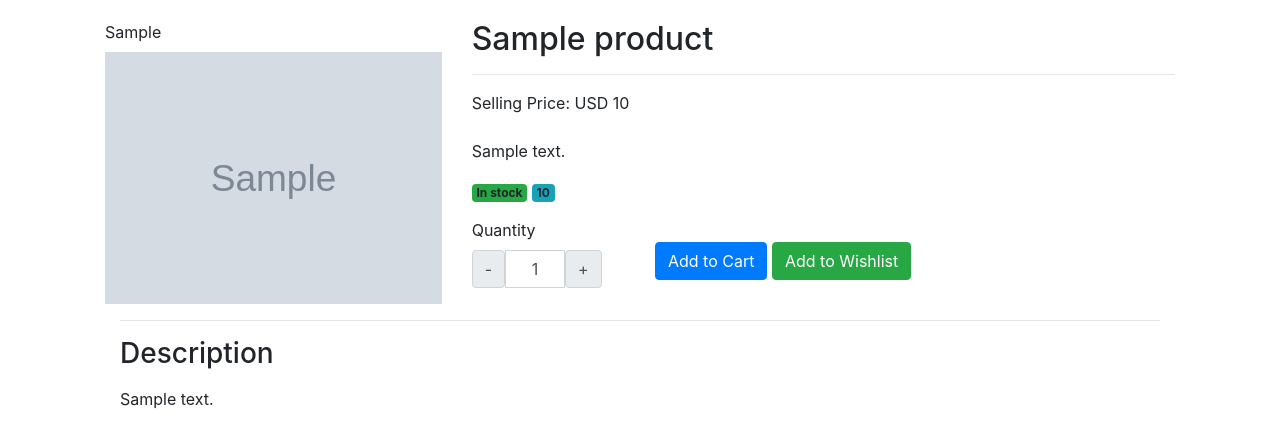
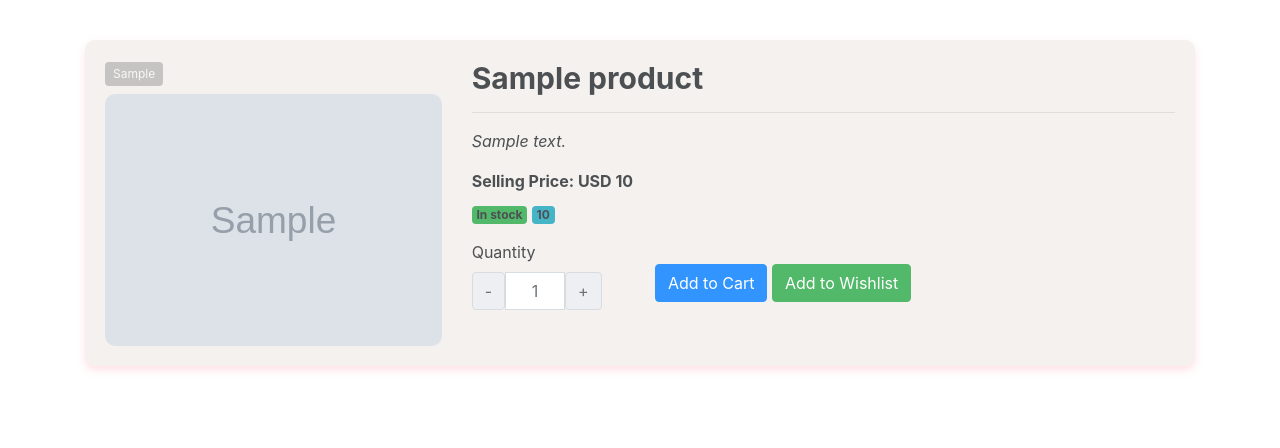
Before and after one commit to shiroochan143/COSC75, a Django app: template products/templates/products/view.html in a window 1280 px wide. Shown: the part 58-506 px from the top of the page. Run offline with Django 3.2, Linux system fonts and the light colour scheme; the template is opened without the code that fills it: values that come from a table or form of the project are taken from there, others are empty; tables that the repository leaves empty hold one stand-in row (values such as "Sample post"); grey boxes marked "Sample" are stand-in pictures; some libraries are stand-ins or nearby versions.

Commit message:
changes on sei's part: coll, view and index

```diff
--- a/products/templates/products/view.html
+++ b/products/templates/products/view.html
@@ -3,6 +3,55 @@
 {% block content %}
 
 {% load static %}
+
+<style>
+  .product_data {
+    background-color: #F3EEEA;
+    opacity: 0.8;
+    box-shadow: 0 4px 8px rgba(255, 182, 193, 0.5);
+    transition: box-shadow 0.3s ease;
+    border-radius: 10px;
+    margin-top: 40px;
+    }
+
+    .badge bg-success {
+        background-color: #F3EEEA;
+
+    }
+
+  .product_data:hover {
+    box-shadow: 0 8px 16px rgba(255, 182, 193, 0.8);
+  }
+
+  .product_viewtag {
+    background-color: gray;
+    opacity: 0.5;
+    color: white;
+    padding: 3px 8px;
+    border-radius: 4px;
+    font-size: 12px;
+  }
+
+  h2 {
+    font-weight: bold;
+    font-size: 30px;
+  }
+
+  p {
+    font-style: italic;
+  }
+
+  img {
+    border-radius: 10px;
+    max-width: 100%;
+    height: auto;
+  }
+
+  .selling-price {
+    font-weight: bold;
+    display: block; /* Add this line to make it break into a new line */
+  }
+</style>
 
 <div class="container">
    <div class="row">
@@ -14,7 +63,7 @@
                         {% if products.tag %}
                             <label class="product_viewtag"> {{products.tag}}</label>
                         {% endif %}
-                        <img src = "{{ products.product_image.url }}" class="w-100" alt="image">
+                        <img src="{{ products.product_image.url }}" class="w-100" alt="image">
                     </div>
                     <div class="col-md-8">
                         <h2 class="mb-0">
@@ -24,11 +73,10 @@
                             {% endif %}
                         </h2>
                         <hr>
-                        <label class="me-3">Selling Price: USD {{ products.selling_price | stringformat:'d'}}</label>
                         <p class="mt-3">
                             {{ products.product_description }}
                         </p>
-                        </hr>
+                        <label class="me-3 selling-price">Selling Price: USD {{ products.selling_price | stringformat:'d'}}</label>
                         {% if products.quantity > 0 %}
                             <label class="badge bg-success"> In stock</label>
                             <label class="badge bg-info "> {{ products.quantity }}</label>
@@ -56,48 +104,15 @@
                         </div>
                     </div>
                 </div>
-                <div class="col-md-12">
-                    <hr>
-                    <h3>Description</h3>
-                    <p class="mt-3">
-                        {{ products.product_description }}
-                    </p>
-                </div>
             </div>
         </div>
     </div>
    </div>
 </div>
-<!-- I don't know why this particular piece of code does not work in the custom.js file but works here fine.-->
+
+<!-- JavaScript code -->
 <script>
     $(document).ready(function () {
-        console.log("Jquery loaded successfully")
-        $('.increment-btn').click(function (e) {
-            e.preventDefault();
-
-            var inc_value = $(this).closest('.product_data').find('.qty-input');
-            var value = parseInt(inc_value.val(), 10);
-            value = isNaN(value) ? 0 : value;
-
-            if (value < 10) {
-                value = value + 1;
-                inc_value.val(value);
-            }
-        });
-
-        $('.decrement-btn').click(function (e) {
-            e.preventDefault();
-
-            var inc_value = $(this).closest('.product_data').find('.qty-input');
-            var value = parseInt(inc_value.val(), 10);
-            value = isNaN(value) ? 0 : value;
-
-            if (value > 0) { // Change the condition to value > 0 to prevent decrementing below zero
-                value = value -1;
-                inc_value.val(value);
-            }
-        });
-
         $('.addToCartButton').click(function (e) {
             e.preventDefault();
 
@@ -139,6 +154,6 @@
             });
         });
     });
+</script>
 
-</script>
 {% endblock content %}
```
Also changed, not shown: products/templates/collections.html (+60 -4 lines), products/templates/products/index.html (+63 -7 lines).
